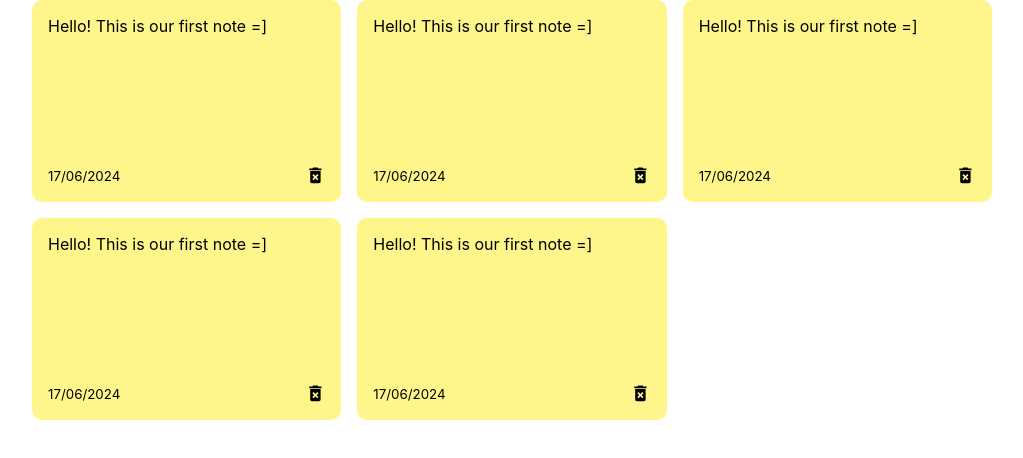
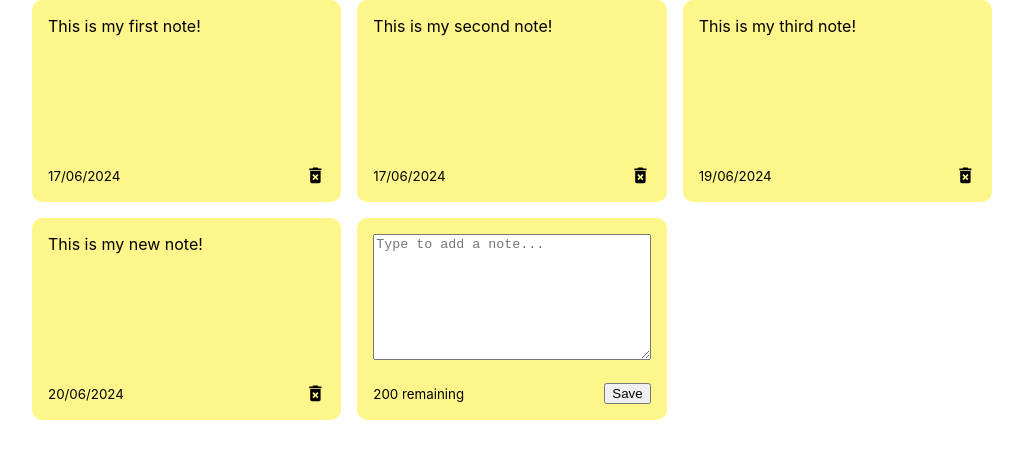
Before and after one commit to mary-gabin-mo/react-notes-app, a React (Create React App) app: page / in a window 1280 px wide. Shown: the top 458 px of the page, without its empty margins (128-1151 px from the left). Built offline with nearby package versions, Linux system fonts and the light colour scheme.

Commit message:
progress 2 - Feature: adding new notes

```diff
--- a/src/App.js
+++ b/src/App.js
@@ -1,5 +1,5 @@
 import { useState } from "react";
-import { nanoid } from 'nanoid';
+import { nanoid } from "nanoid";
 import NotesList from "./components/NotesList";
 
 const App = () => {
@@ -7,11 +7,24 @@
     id: nanoid(),
     text: "This is my first note!",
     date: "17/06/2024"
-  }]);
+  },{
+    id: nanoid(),
+    text: "This is my second note!",
+    date: "17/06/2024"
+  },{
+    id: nanoid(),
+    text: "This is my third note!",
+    date: "19/06/2024"
+  },{
+    id: nanoid(),
+    text: "This is my new note!",
+    date: "20/06/2024"
+  },
+]);
 
   return (
     <div className='container'>
-      <NotesList />
+      <NotesList notes={notes}/>
     </div>
   )
 };
--- /dev/null
+++ b/src/components/AddNote.js
@@ -0,0 +1,17 @@
+const AddNote = () => {
+    return (
+        <div className="note new">
+            <textarea
+                rows="8"
+                cols="10"
+                placeholder='Type to add a note...'
+            ></textarea>
+            <div className="note-footer">
+                <small>200 remaining</small>
+                <button className="save">Save</button>
+            </div>
+        </div>
+    );
+};
+
+export default AddNote;
--- a/src/components/Note.js
+++ b/src/components/Note.js
@@ -1,11 +1,11 @@
 import { MdDeleteForever } from "react-icons/md";
 
-const Note = () => {
+const Note = ({ id, text, date }) => {
     return (
         <div className='note'>
-            <span>Hello! This is our first note =]</span>
+            <span>{text}</span>
             <div className="note-footer">
-                <small>17/06/2024</small>
+                <small>{date}</small>
                 <MdDeleteForever className='delete-icon' size='1.3em'/>
             </div>
         </div>
--- a/src/components/NotesList.js
+++ b/src/components/NotesList.js
@@ -1,15 +1,15 @@
 import Note from './Note';
+import AddNote from './AddNote';
 
-const NotesList = () => {
+const NotesList = ({ notes }) => {
     return (
         <div className='notes-list'>
-            <Note />
-            <Note />
-            <Note />
-            <Note />
-            <Note />
+            {notes.map((note) => (
+                <Note id={note.id} text={note.text} date={note.date}/>
+            ))}
+            <AddNote />
         </div>
-    )
-}
+    );
+};
 
 export default NotesList;
```
